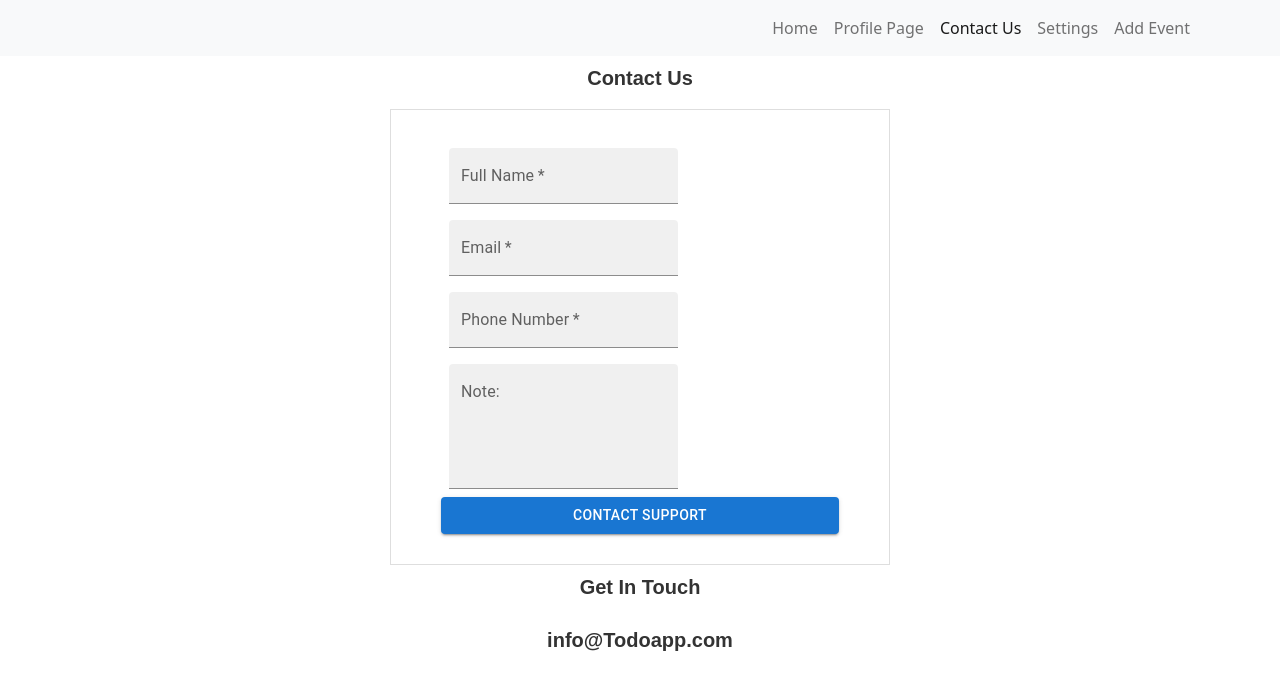
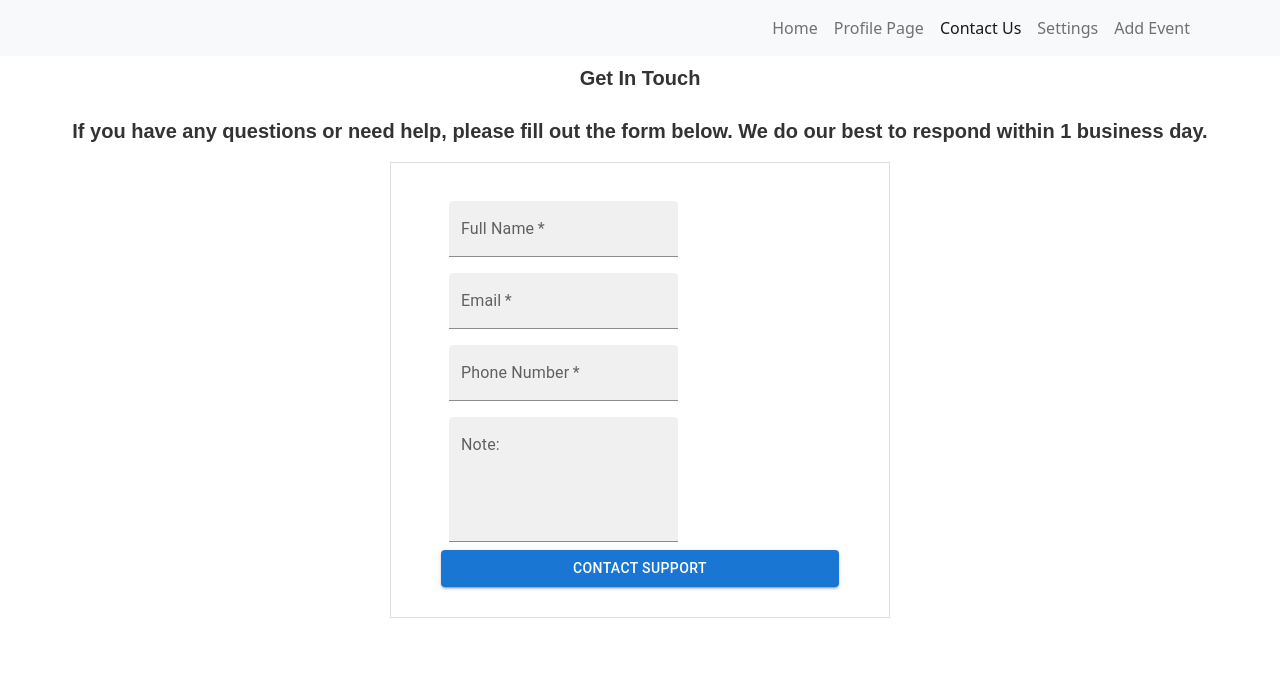
Before and after one commit to asingh19app/TODO-APP, a React (Create React App) app in the folder todo-app/: page /contactus in a window 1280 px wide. Shown: the top 690 px of the page. Built offline with nearby package versions, Linux system fonts and the light colour scheme.

Commit message:
fixing error

```diff
--- a/todo-app/src/pages/ContactUs.js
+++ b/todo-app/src/pages/ContactUs.js
@@ -11,7 +11,8 @@ export default function ContactUs() {
   return (
     <div className={`App ${theme}`}>
     <NavBar />
-    <h1>Contact Us</h1>
+    <h1>Get In Touch</h1>
+    <h1>If you have any questions or need help, please fill out the form below. We do our best to respond within 1 business day.</h1>
     <Box
       component="form"
       sx={{
@@ -57,8 +58,7 @@ export default function ContactUs() {
        </Box>
 
 
-       <h1>Get In Touch</h1>
-       <h1>info@Todoapp.com</h1>
+
 
 
         </div>
```
